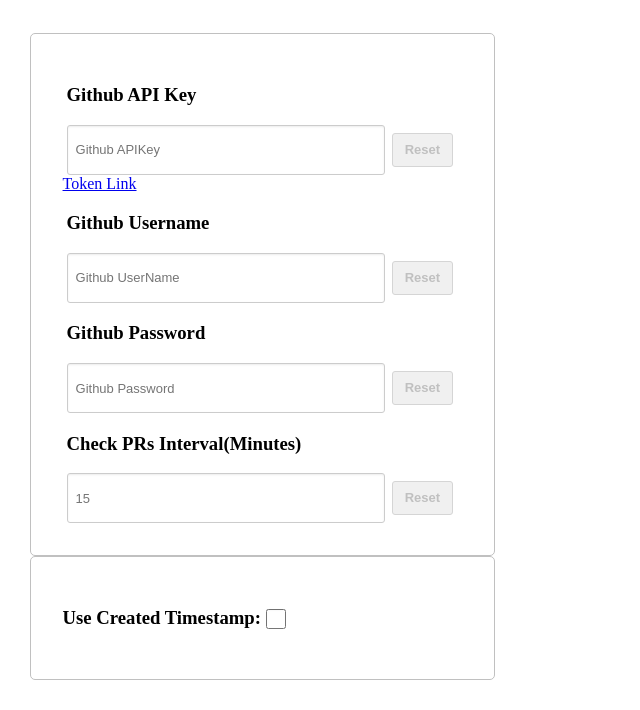
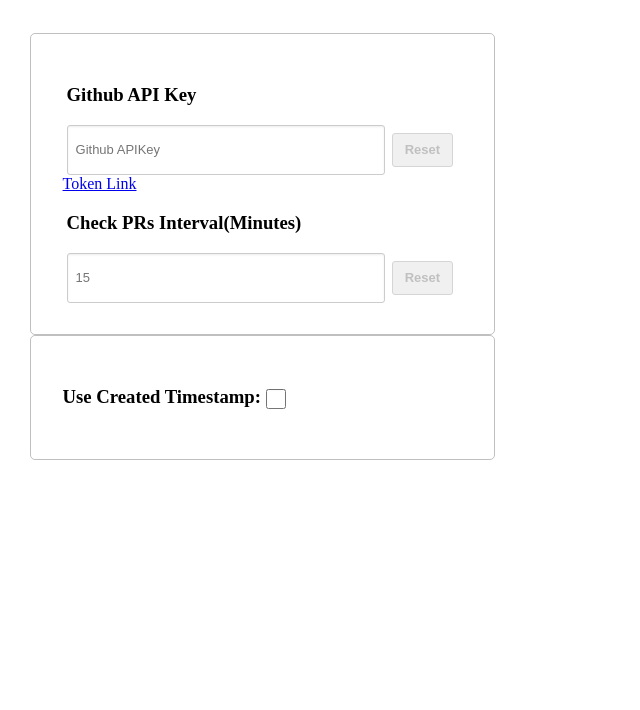
Before and after one commit to gbockus/PR-Chome-Ext, a browser extension: page src/options.html in a window 1280 px wide. Shown: the part 90-800 px from the top of the page, without its empty margins (0-640 px from the left). Drawn offline with Linux system fonts and the light colour scheme.

Commit message:
removed username & password from options menu

```diff
--- a/src/background.js
+++ b/src/background.js
@@ -14,9 +14,6 @@
       let ghObj = {};
       if (token) {
         ghObj.token = token;
-      } else if (username && password) {
-        ghObj.username = username;
-        ghObj.password = password;
       }
       // basic auth
       return new GitHub(ghObj);
--- a/src/options.html
+++ b/src/options.html
@@ -23,19 +23,6 @@
   </div>
   <a href="https://github.com/settings/tokens" target="_blank">Token Link</a>
 
-
-  <div class="deleteWrapper">
-    <h3>Github Username</h3>
-    <input class="git-repo" id="githubUsername" type="text">
-    <button class="delete reset" type="button">Reset</button>
-  </div>
-
-  <div class="deleteWrapper">
-    <h3>Github Password</h3>
-    <input class="git-repo" id="githubPassword" type="password">
-    <button class="delete reset" type="button">Reset</button>
-  </div>
-
   <div class="deleteWrapper">
     <h3>Check PRs Interval(Minutes)</h3>
     <input class="git-repo" id="interval" type="number">
--- a/src/options.js
+++ b/src/options.js
@@ -58,8 +58,6 @@
  */
 $(document).ready(function() {
   _initField('#githubAPIKey', config.githubApiKey, 'Github APIKey');
-  _initField('#githubUsername', config.githubUserName, 'Github UserName');
-  _initField('#githubPassword', config.githubPassword, 'Github Password');
   _initField('#interval', config.interval, config.defaultInterval);
 
   getChromeStorage(config.useCreated)
```
